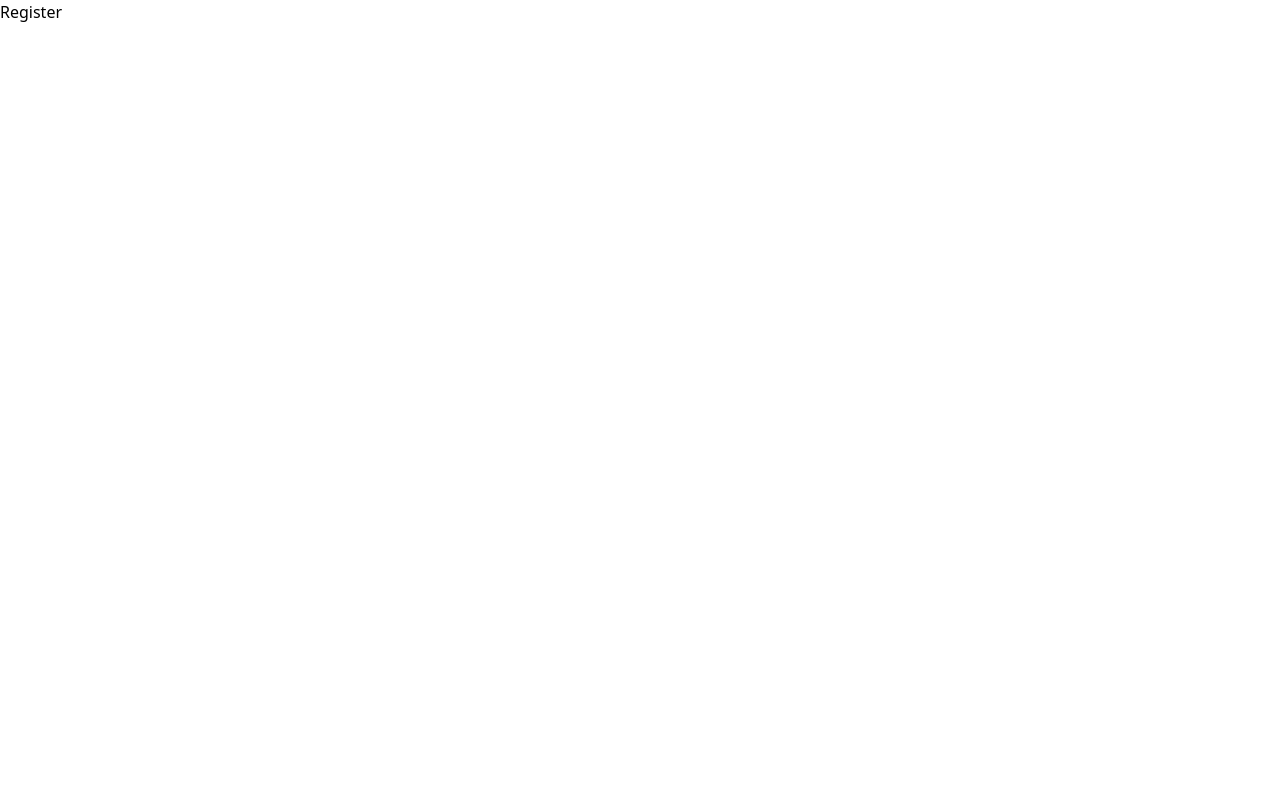
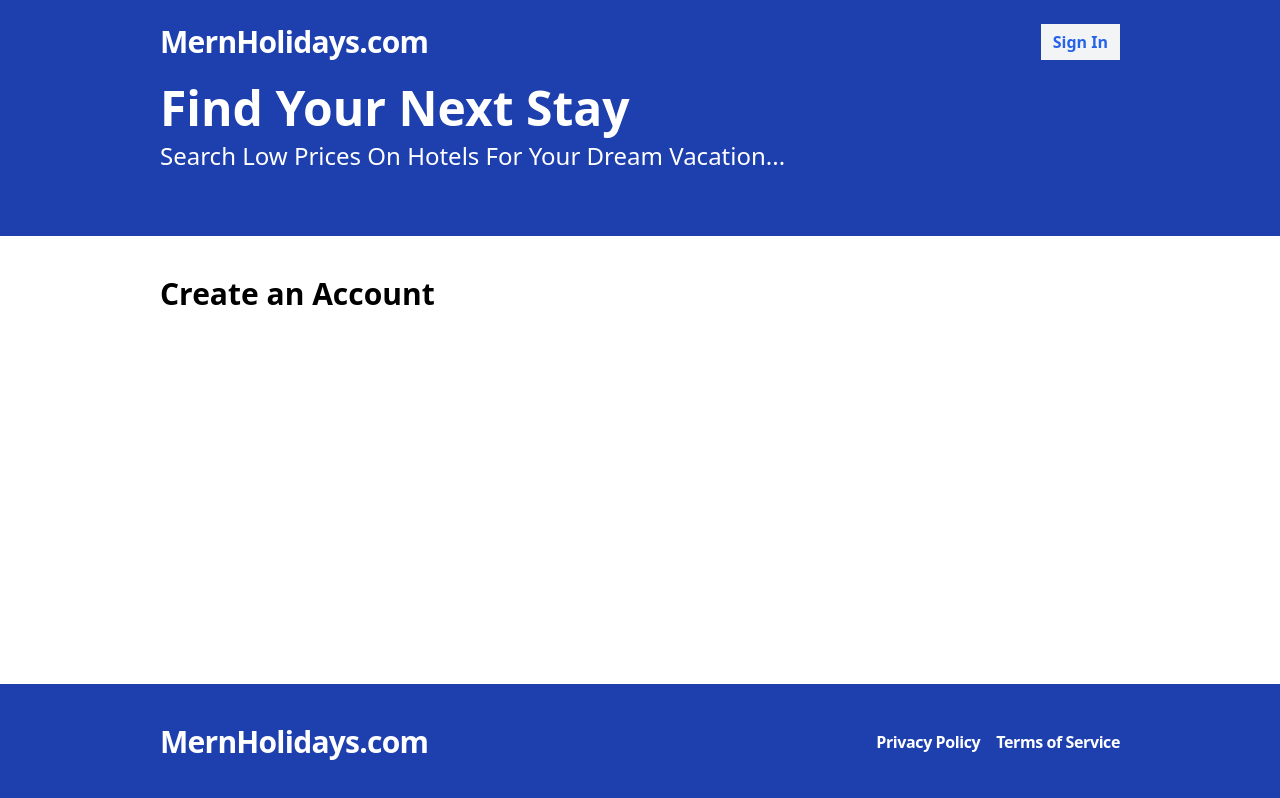
Before and after one commit to BaGorK/bookingApp-mern, a React (Vite) app in the folder frontend/: page /register in a window 1280 px wide. Built offline with nearby package versions, Linux system fonts and the light colour scheme.

Commit message:
feat: add types for RegisterFormDataType | frontend

```diff
--- a/frontend/src/App.tsx
+++ b/frontend/src/App.tsx
@@ -8,7 +8,14 @@
       <Routes>
         <Route path='/' element={<Layout>Home page</Layout>} />
         <Route path='/search' element={<Layout>search page</Layout>} />
-        <Route path='/register' element={<Register />} />
+        <Route
+          path='/register'
+          element={
+            <Layout>
+              <Register />
+            </Layout>
+          }
+        />
         <Route path='/*' element={<Navigate to='/' />} />
       </Routes>
     </BrowserRouter>
--- a/frontend/src/pages/Register.tsx
+++ b/frontend/src/pages/Register.tsx
@@ -1,3 +1,19 @@
+import { useForm } from 'react-hook-form';
+
+type RegisterFormDataType = {
+  firstName: string;
+  lastName: string;
+  email: string;
+  password: string;
+  confirmPassword: string;
+};
+
 export default function Register() {
-  return <div>Register</div>;
+  const { register } = useForm<RegisterFormDataType>();
+
+  return (
+    <form className='flex flex-col gap-5'>
+      <h2 className='text-3xl font-bold'>Create an Account</h2>
+    </form>
+  );
 }
```
